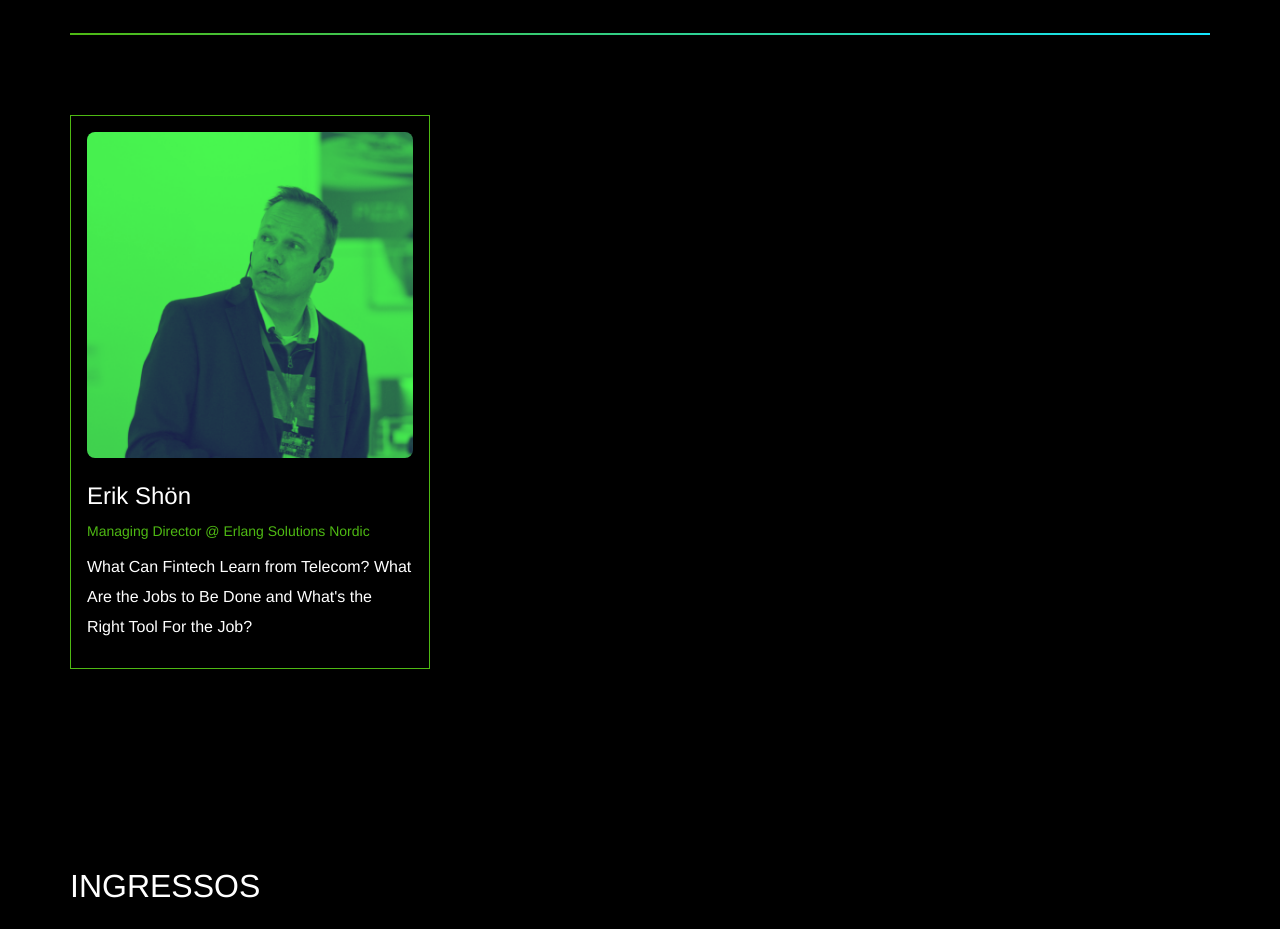
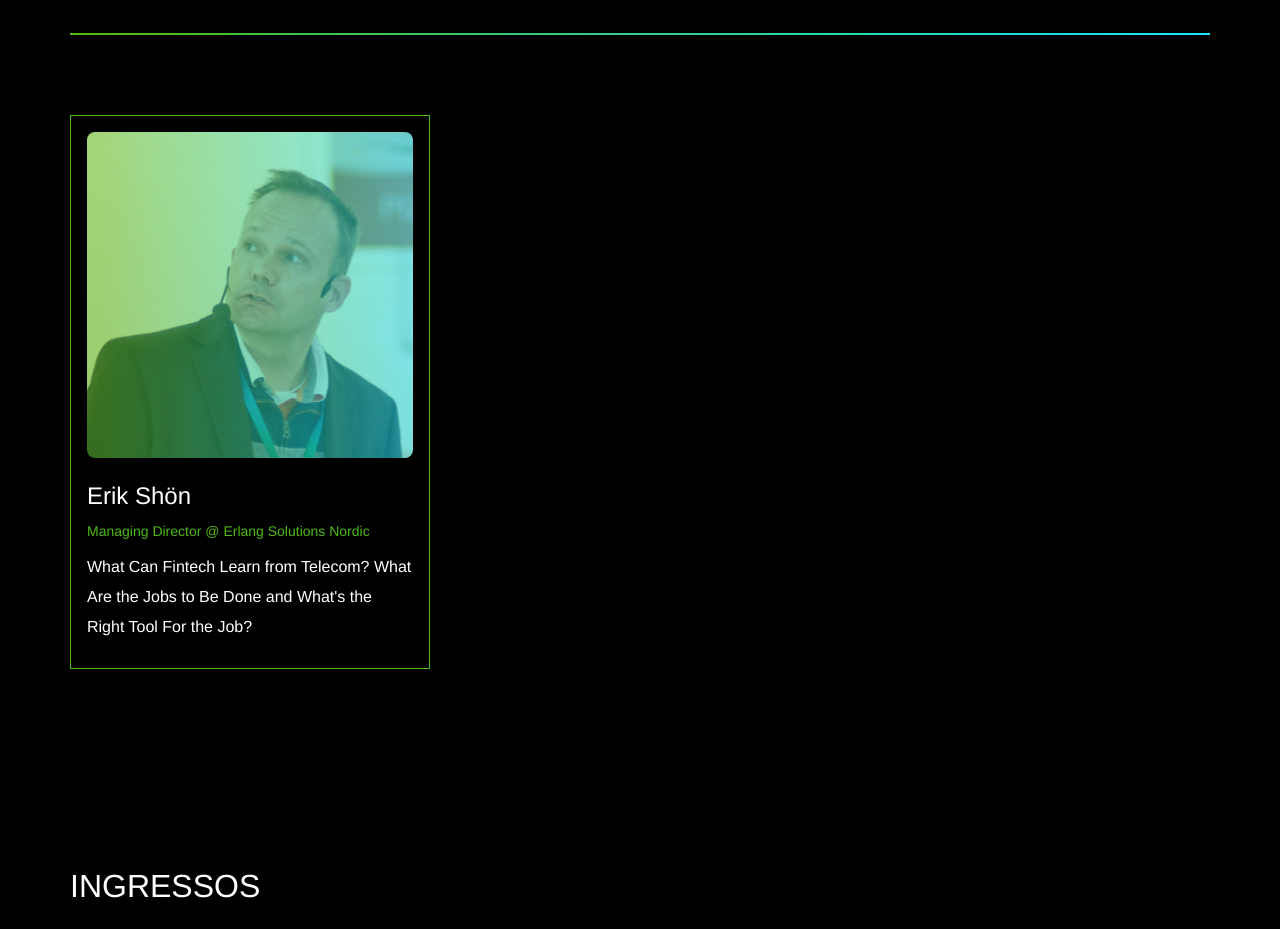
Before and after one commit to felipecotto/codebeam2021, a Next.js app: page / in a window 1280 px wide. Shown: the part 1420-2349 px from the top of the page. Built offline with nearby package versions, Linux system fonts and the light colour scheme; a web font is replaced by a local one.

Commit message:
Fix Image Keynote

```diff
--- a/src/components/Keynotes/index.js
+++ b/src/components/Keynotes/index.js
@@ -15,7 +15,7 @@ export default function Keynotes() {
                 <div className="col-md-4">
                     <div className={styles.keynoteCard}>
                         <Image
-                        src="/PhotoErikSchon.png"
+                        src="/PhotoErikSchon.jpg"
                         alt="Erick Shön"
                         width={500}
                         height={500}
```
Also changed, not shown: public/PhotoErikSchon.jpg (added), public/PhotoErikSchon2.png (renamed from public/PhotoErikSchon.png).
